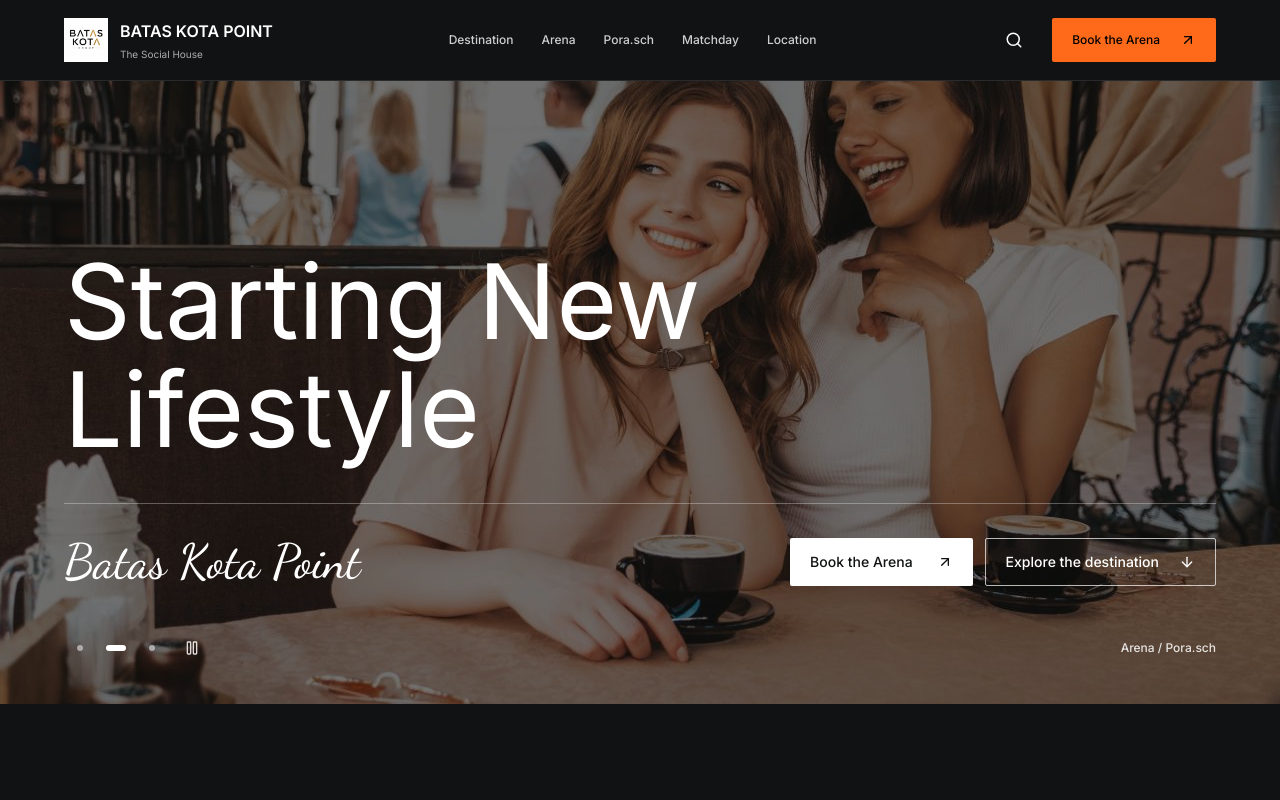
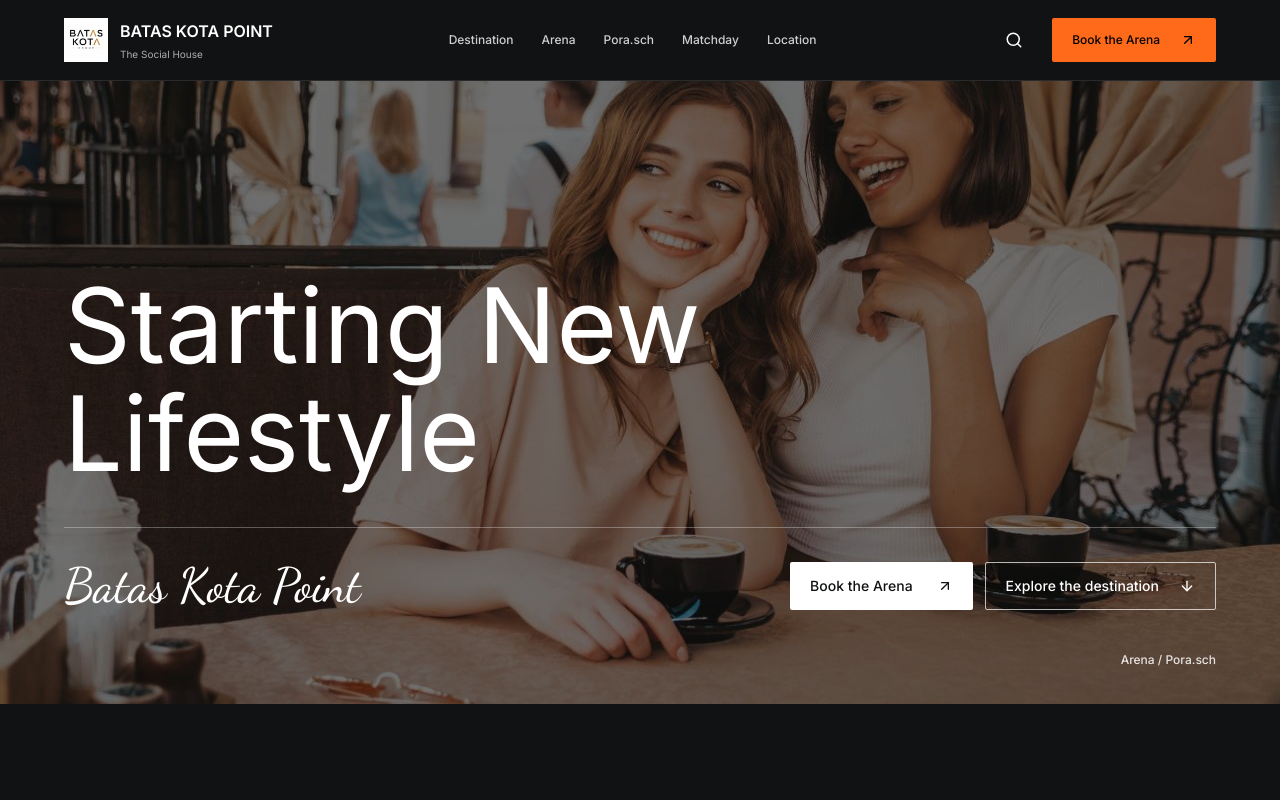
Before and after one commit to wanshade/bataskotav6, a Next.js app: page / in a window 1280 px wide. Shown: the top 800 px of the page. Built offline with nearby package versions, Linux system fonts and the light colour scheme.

Commit message:
Make hero slideshow automatic without controls

```diff
--- a/components/Hero.tsx
+++ b/components/Hero.tsx
@@ -4,14 +4,13 @@ import { useEffect, useState } from 'react';
 import Image from 'next/image';
 import Link from 'next/link';
 import { Dancing_Script } from 'next/font/google';
-import { ArrowDown, ArrowUpRight, Pause, Play } from 'lucide-react';
+import { ArrowDown, ArrowUpRight } from 'lucide-react';
 import { HERO_GALLERY } from '@/lib/venueAssets';
 
 const dancingScript = Dancing_Script({ subsets: ['latin'], weight: '500', display: 'swap' });
 
 export function Hero() {
   const [activeSlide, setActiveSlide] = useState(0);
-  const [isPaused, setIsPaused] = useState(false);
   const [reducedMotion, setReducedMotion] = useState(true);
 
   useEffect(() => {
@@ -23,15 +22,15 @@ export function Hero() {
   }, []);
 
   useEffect(() => {
-    if (isPaused || reducedMotion) return;
+    if (reducedMotion) return;
     const interval = window.setInterval(() => {
       setActiveSlide((current) => (current + 1) % HERO_GALLERY.length);
     }, 6000);
     return () => window.clearInterval(interval);
-  }, [isPaused, reducedMotion]);
+  }, [reducedMotion]);
 
   return (
-    <section id="hero-section" aria-labelledby="hero-main-title" aria-roledescription="carousel" onFocusCapture={(event) => { if (!(event.target as HTMLElement).closest('[data-carousel-controls]')) setIsPaused(true); }} className="relative isolate overflow-hidden bg-[#111213] text-white sm:h-[88svh] sm:min-h-[560px] sm:max-h-[880px]">
+    <section id="hero-section" aria-labelledby="hero-main-title" aria-roledescription="carousel" className="relative isolate overflow-hidden bg-[#111213] text-white sm:h-[88svh] sm:min-h-[560px] sm:max-h-[880px]">
       {HERO_GALLERY.map((photo, index) => (
         <div key={photo.image.src} id={`hero-photo-${index}`} aria-hidden={activeSlide !== index} className={`absolute inset-0 transition-opacity duration-700 motion-reduce:transition-none ${activeSlide === index ? 'opacity-100' : 'opacity-0'}`}>
           <Image
@@ -65,15 +64,7 @@ export function Hero() {
               </a>
             </div>
           </div>
-          <div className="mt-7 flex flex-wrap items-center justify-between gap-3 text-[11px] font-medium text-white/85 sm:mt-9 sm:text-xs">
-            <div data-carousel-controls role="group" aria-label="Hero photos" className="flex items-center gap-1">
-              {HERO_GALLERY.map((photo, index) => (
-                <button key={photo.image.src} type="button" aria-label={`Show photo ${index + 1}: ${photo.alt}`} aria-controls={`hero-photo-${index}`} aria-pressed={activeSlide === index} title={`Photo ${index + 1}`} onClick={() => { setActiveSlide(index); setIsPaused(true); }} className="flex h-10 w-8 items-center justify-center hover:bg-white/10">
-                  <span aria-hidden="true" className={`h-1.5 rounded-full ${activeSlide === index ? 'w-5 bg-white' : 'w-1.5 bg-white/50'}`} />
-                </button>
-              ))}
-              {!reducedMotion && <button type="button" onClick={() => setIsPaused((paused) => !paused)} aria-label={isPaused ? 'Play slideshow' : 'Pause slideshow'} title={isPaused ? 'Play slideshow' : 'Pause slideshow'} className="flex h-10 w-10 items-center justify-center hover:bg-white/10">{isPaused ? <Play aria-hidden="true" className="h-4 w-4" /> : <Pause aria-hidden="true" className="h-4 w-4" />}</button>}
-            </div>
+          <div className="mt-7 flex justify-end text-[11px] font-medium text-white/85 sm:mt-9 sm:text-xs">
             <span>Arena / Pora.sch</span>
           </div>
         </div>
```
